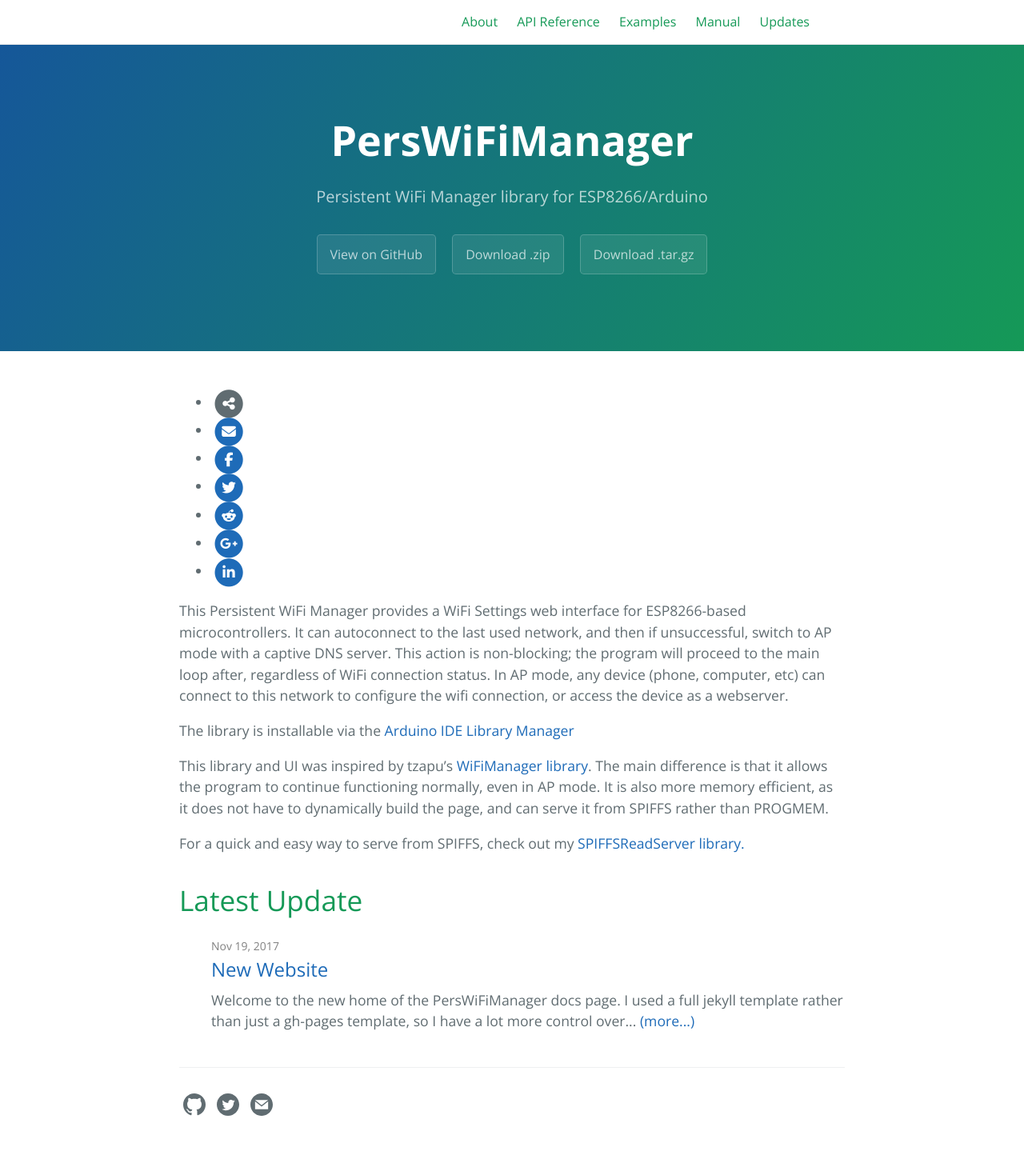
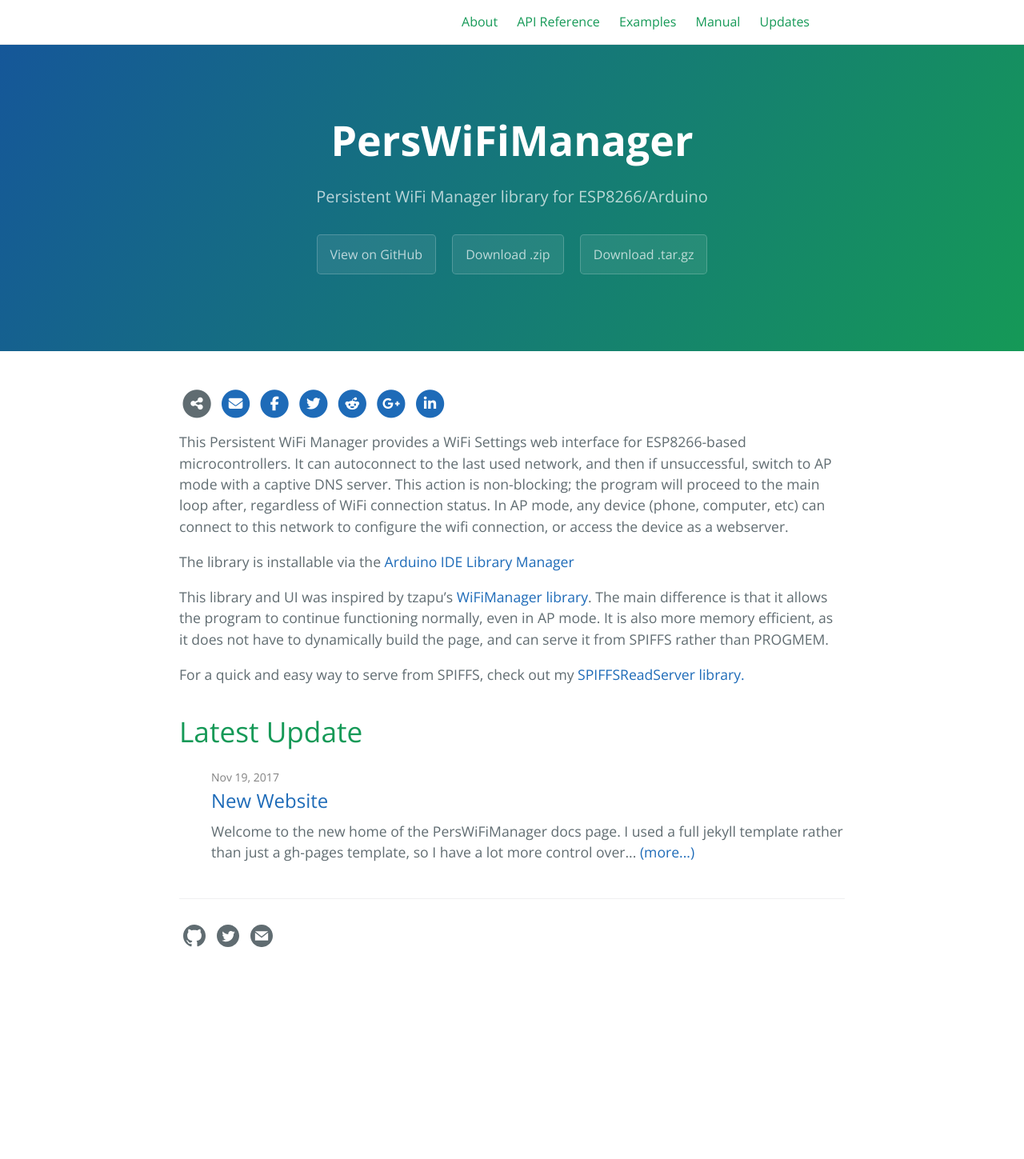
Before and after one commit to r-downing/PersWiFiManager, a Jekyll site: the page built from index.md, in a window 1280 px wide. Shown: the whole page at 80% size. Built offline with Jekyll 4.4.1, drawn with Linux system fonts in a browser that asks for light colours; nearby versions of some CDN libraries; after the commit the page ends 1238 px from its top, so only the background shows below that.

Commit message:
added inline list display settings

```diff
--- a/_sass/blog/_layout.scss
+++ b/_sass/blog/_layout.scss
@@ -140,3 +140,12 @@
   display: block;
   @include relative-font-size(1.5);
 }
+
+ul.list-inline {
+    list-style: none;
+    padding-left: 0;
+}
+
+li.list-inline-item {
+    display: inline-block;
+}
```
